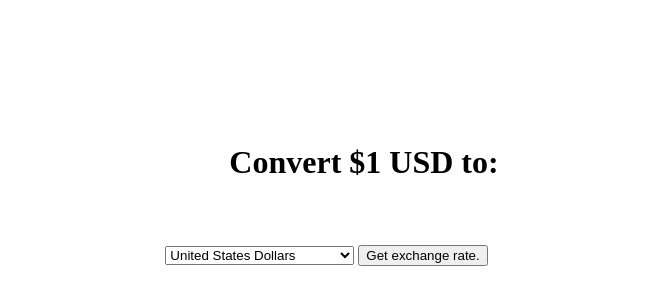
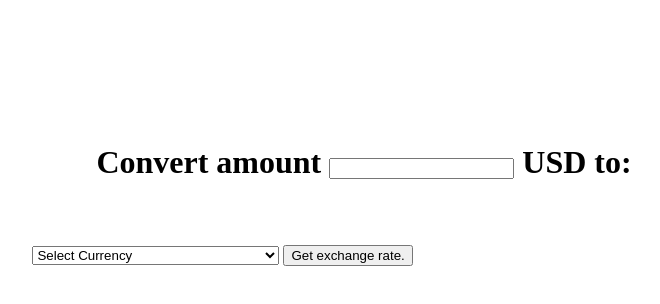
Before and after one commit to marcusanthonylorenzo/currency-exchanger, a website built with webpack: page src/index.html in a window 1280 px wide. Shown: the whole page, without its empty margins (276-936 px from the left). Built offline with nearby package versions, Linux system fonts and the light colour scheme.

Commit message:
achieve baseline functionality with most currencies

```diff
--- a/src/index.html
+++ b/src/index.html
@@ -7,93 +7,176 @@
   <div class="container">
     <div class="main">
       <div class="forexConversion">
-        <h1>Convert $1 USD to:</h1>
+        <h1>Convert amount <input type="number" id="amount" name="amount"> USD to:</h1>
         <select id="selectCountry">
-          <option value="USD">United States Dollars</option>
+          <option>Select Currency</option>
+          <option value="AFN">Afghan Afghani</option>
+          <option value="ALL">Albanian Lek</option>
+          <option value="DZD">Algerian Dinar</option>
+          <option value="AOA">Angolan Kwanza</option>
+          <option value="ARS">Argentine Peso</option>
+          <option value="AMD">Armenian Dram</option>
+          <option value="AWG">Aruban Florin</option>
+          <option value="AUD">Australian Dollar</option>
+          <option value="AZN">Azerbaijani Manat</option>
+          <option value="BSD">Bahamian Dollar</option>
+          <option value="BHD">Bahraini Dinar</option>
+          <option value="BDT">Bangladeshi Taka</option>
+          <option value="BBD">Barbadian Dollar</option>
+          <option value="BYR">Belarusian Ruble</option>
+          <option value="BZD">Belize Dollar</option>
+          <option value="BMD">Bermudan Dollar</option>
+          <option value="BTN">Bhutanese Ngultrum</option>
+          <option value="BOB">Bolivian Boliviano</option>
+          <option value="BAM">Bosnia-Herzegovina Convertible Mark</option>
+          <option value="BWP">Botswanan Pula</option>
+          <option value="BRL">Brazilian Real</option>
+          <option value="GBP">British Pound Sterling</option>
+          <option value="BND">Brunei Dollar</option>
+          <option value="BGN">Bulgarian Lev</option>
+          <option value="BIF">Burundian Franc</option>
+          <option value="KHR">Cambodian Riel</option>
+          <option value="CAD">Canadian Dollar</option>
+          <option value="CVE">Cape Verdean Escudo</option>
+          <option value="KYD">Cayman Islands Dollar</option>
+          <option value="XOF">CFA Franc BCEAO</option>
+          <option value="XAF">CFA Franc BEAC</option>
+          <option value="XPF">CFP Franc</option>
+          <option value="CLP">Chilean Peso</option>
+          <option value="CNY">Chinese Yuan</option>
+          <option value="COP">Colombian Peso</option>
+          <option value="KMF">Comorian Franc</option>
+          <option value="CDF">Congolese Franc</option>
+          <option value="CRC">Costa Rican ColÃ³n</option>
+          <option value="HRK">Croatian Kuna</option>
+          <option value="CUC">Cuban Convertible Peso</option>
+          <option value="CZK">Czech Republic Koruna</option>
+          <option value="DKK">Danish Krone</option>
+          <option value="DJF">Djiboutian Franc</option>
+          <option value="DOP">Dominican Peso</option>
+          <option value="XCD">East Caribbean Dollar</option>
+          <option value="EGP">Egyptian Pound</option>
+          <option value="ERN">Eritrean Nakfa</option>
+          <option value="EEK">Estonian Kroon</option>
+          <option value="ETB">Ethiopian Birr</option>
           <option value="EUR">Euro</option>
-          <option value="GBP">United Kingdom Pounds</option>
-          <option value="DZD">Algeria Dinars</option>
-          <option value="ARP">Argentina Pesos</option>
-          <option value="AUD">Australia Dollars</option>
-          <option value="ATS">Austria Schillings</option>
-          <option value="BSD">Bahamas Dollars</option>
-          <option value="BBD">Barbados Dollars</option>
-          <option value="BEF">Belgium Francs</option>
-          <option value="BMD">Bermuda Dollars</option>
-          <option value="BRR">Brazil Real</option>
-          <option value="BGL">Bulgaria Lev</option>
-          <option value="CAD">Canada Dollars</option>
-          <option value="CLP">Chile Pesos</option>
-          <option value="CNY">China Yuan Renmimbi</option>
-          <option value="CYP">Cyprus Pounds</option>
-          <option value="CZK">Czech Republic Koruna</option>
-          <option value="DKK">Denmark Kroner</option>
-          <option value="NLG">Dutch Guilders</option>
-          <option value="XCD">Eastern Caribbean Dollars</option>
-          <option value="EGP">Egypt Pounds</option>
-          <option value="FJD">Fiji Dollars</option>
-          <option value="FIM">Finland Markka</option>
-          <option value="FRF">France Francs</option>
-          <option value="DEM">Germany Deutsche Marks</option>
-          <option value="XAU">Gold Ounces</option>
-          <option value="GRD">Greece Drachmas</option>
-          <option value="HKD">Hong Kong Dollars</option>
-          <option value="HUF">Hungary Forint</option>
-          <option value="ISK">Iceland Krona</option>
-          <option value="INR">India Rupees</option>
-          <option value="IDR">Indonesia Rupiah</option>
-          <option value="IEP">Ireland Punt</option>
-          <option value="ILS">Israel New Shekels</option>
-          <option value="ITL">Italy Lira</option>
-          <option value="JMD">Jamaica Dollars</option>
-          <option value="JPY">Japan Yen</option>
-          <option value="JOD">Jordan Dinar</option>
-          <option value="KRW">Korea (South) Won</option>
-          <option value="LBP">Lebanon Pounds</option>
-          <option value="LUF">Luxembourg Francs</option>
-          <option value="MYR">Malaysia Ringgit</option>
-          <option value="MXP">Mexico Pesos</option>
-          <option value="NLG">Netherlands Guilders</option>
-          <option value="NZD">New Zealand Dollars</option>
-          <option value="NOK">Norway Kroner</option>
-          <option value="PKR">Pakistan Rupees</option>
-          <option value="XPD">Palladium Ounces</option>
-          <option value="PHP">Philippines Pesos</option>
-          <option value="XPT">Platinum Ounces</option>
-          <option value="PLZ">Poland Zloty</option>
-          <option value="PTE">Portugal Escudo</option>
-          <option value="ROL">Romania Leu</option>
-          <option value="RUR">Russia Rubles</option>
-          <option value="SAR">Saudi Arabia Riyal</option>
-          <option value="XAG">Silver Ounces</option>
-          <option value="SGD">Singapore Dollars</option>
-          <option value="SKK">Slovakia Koruna</option>
-          <option value="ZAR">South Africa Rand</option>
-          <option value="KRW">South Korea Won</option>
-          <option value="ESP">Spain Pesetas</option>
-          <option value="XDR">Special Drawing Right (IMF)</option>
-          <option value="SDD">Sudan Dinar</option>
-          <option value="SEK">Sweden Krona</option>
-          <option value="CHF">Switzerland Francs</option>
-          <option value="TWD">Taiwan Dollars</option>
-          <option value="THB">Thailand Baht</option>
-          <option value="TTD">Trinidad and Tobago Dollars</option>
-          <option value="TRL">Turkey Lira</option>
-          <option value="VEB">Venezuela Bolivar</option>
-          <option value="ZMK">Zambia Kwacha</option>
-          <option value="EUR">Euro</option>
-          <option value="XCD">Eastern Caribbean Dollars</option>
-          <option value="XDR">Special Drawing Right (IMF)</option>
-          <option value="XAG">Silver Ounces</option>
-          <option value="XAU">Gold Ounces</option>
-          <option value="XPD">Palladium Ounces</option>
-          <option value="XPT">Platinum Ounces</option>
+          <option value="FKP">Falkland Islands Pound</option>
+          <option value="FJD">Fijian Dollar</option>
+          <option value="GMD">Gambian Dalasi</option>
+          <option value="GEL">Georgian Lari</option>
+          <option value="DEM">German Mark</option>
+          <option value="GHS">Ghanaian Cedi</option>
+          <option value="GIP">Gibraltar Pound</option>
+          <option value="GRD">Greek Drachma</option>
+          <option value="GTQ">Guatemalan Quetzal</option>
+          <option value="GNF">Guinean Franc</option>
+          <option value="GYD">Guyanaese Dollar</option>
+          <option value="HTG">Haitian Gourde</option>
+          <option value="HNL">Honduran Lempira</option>
+          <option value="HKD">Hong Kong Dollar</option>
+          <option value="HUF">Hungarian Forint</option>
+          <option value="ISK">Icelandic KrÃ³na</option>
+          <option value="INR">Indian Rupee</option>
+          <option value="IDR">Indonesian Rupiah</option>
+          <option value="IRR">Iranian Rial</option>
+          <option value="IQD">Iraqi Dinar</option>
+          <option value="ILS">Israeli New Sheqel</option>
+          <option value="ITL">Italian Lira</option>
+          <option value="JMD">Jamaican Dollar</option>
+          <option value="JPY">Japanese Yen</option>
+          <option value="JOD">Jordanian Dinar</option>
+          <option value="KZT">Kazakhstani Tenge</option>
+          <option value="KES">Kenyan Shilling</option>
+          <option value="KWD">Kuwaiti Dinar</option>
+          <option value="KGS">Kyrgystani Som</option>
+          <option value="LAK">Laotian Kip</option>
+          <option value="LVL">Latvian Lats</option>
+          <option value="LBP">Lebanese Pound</option>
+          <option value="LSL">Lesotho Loti</option>
+          <option value="LRD">Liberian Dollar</option>
+          <option value="LYD">Libyan Dinar</option>
+          <option value="LTL">Lithuanian Litas</option>
+          <option value="MOP">Macanese Pataca</option>
+          <option value="MKD">Macedonian Denar</option>
+          <option value="MGA">Malagasy Ariary</option>
+          <option value="MWK">Malawian Kwacha</option>
+          <option value="MYR">Malaysian Ringgit</option>
+          <option value="MVR">Maldivian Rufiyaa</option>
+          <option value="MRO">Mauritanian Ouguiya</option>
+          <option value="MUR">Mauritian Rupee</option>
+          <option value="MXN">Mexican Peso</option>
+          <option value="MDL">Moldovan Leu</option>
+          <option value="MNT">Mongolian Tugrik</option>
+          <option value="MAD">Moroccan Dirham</option>
+          <option value="MZM">Mozambican Metical</option>
+          <option value="MMK">Myanmar Kyat</option>
+          <option value="NAD">Namibian Dollar</option>
+          <option value="NPR">Nepalese Rupee</option>
+          <option value="ANG">Netherlands Antillean Guilder</option>
+          <option value="TWD">New Taiwan Dollar</option>
+          <option value="NZD">New Zealand Dollar</option>
+          <option value="NIO">Nicaraguan CÃ³rdoba</option>
+          <option value="NGN">Nigerian Naira</option>
+          <option value="KPW">North Korean Won</option>
+          <option value="NOK">Norwegian Krone</option>
+          <option value="OMR">Omani Rial</option>
+          <option value="PKR">Pakistani Rupee</option>
+          <option value="PAB">Panamanian Balboa</option>
+          <option value="PGK">Papua New Guinean Kina</option>
+          <option value="PYG">Paraguayan Guarani</option>
+          <option value="PEN">Peruvian Nuevo Sol</option>
+          <option value="PHP">Philippine Peso</option>
+          <option value="PLN">Polish Zloty</option>
+          <option value="QAR">Qatari Rial</option>
+          <option value="RON">Romanian Leu</option>
+          <option value="RUB">Russian Ruble</option>
+          <option value="RWF">Rwandan Franc</option>
+          <option value="SVC">Salvadoran ColÃ³n</option>
+          <option value="WST">Samoan Tala</option>
+          <option value="SAR">Saudi Riyal</option>
+          <option value="RSD">Serbian Dinar</option>
+          <option value="SCR">Seychellois Rupee</option>
+          <option value="SLL">Sierra Leonean Leone</option>
+          <option value="SGD">Singapore Dollar</option>
+          <option value="SKK">Slovak Koruna</option>
+          <option value="SBD">Solomon Islands Dollar</option>
+          <option value="SOS">Somali Shilling</option>
+          <option value="ZAR">South African Rand</option>
+          <option value="KRW">South Korean Won</option>
+          <option value="XDR">Special Drawing Rights</option>
+          <option value="LKR">Sri Lankan Rupee</option>
+          <option value="SHP">St. Helena Pound</option>
+          <option value="SDG">Sudanese Pound</option>
+          <option value="SRD">Surinamese Dollar</option>
+          <option value="SZL">Swazi Lilangeni</option>
+          <option value="SEK">Swedish Krona</option>
+          <option value="CHF">Swiss Franc</option>
+          <option value="SYP">Syrian Pound</option>
+          <option value="STD">São Tomé and Príncipe Dobra</option>
+          <option value="TJS">Tajikistani Somoni</option>
+          <option value="TZS">Tanzanian Shilling</option>
+          <option value="THB">Thai Baht</option>
+          <option value="TOP">Tongan pa'anga</option>
+          <option value="TTD">Trinidad & Tobago Dollar</option>
+          <option value="TND">Tunisian Dinar</option>
+          <option value="TRY">Turkish Lira</option>
+          <option value="TMT">Turkmenistani Manat</option>
+          <option value="UGX">Ugandan Shilling</option>
+          <option value="UAH">Ukrainian Hryvnia</option>
+          <option value="AED">United Arab Emirates Dirham</option>
+          <option value="UYU">Uruguayan Peso</option>
+          <option value="USD">US Dollar</option>
+          <option value="UZS">Uzbekistan Som</option>
+          <option value="VUV">Vanuatu Vatu</option>
+          <option value="VEF">Venezuelan BolÃ­var</option>
+          <option value="VND">Vietnamese Dong</option>
+          <option value="YER">Yemeni Rial</option>
+          <option value="ZMK">Zambian Kwacha</option>
         </select>
         <button type="button" id="getRateBtn">Get exchange rate.</button>
       </div>
     </div>
     <div class="output"></div>
   </div>
-
 </body>
 </html>
--- /dev/null
+++ b/src/js/business-logic.js
@@ -0,0 +1 @@
+export const convertCash = (baseCoin, targetCoin) => baseCoin*targetCoin;
```
Also changed, not shown: src/index.js (+8 -7 lines).
